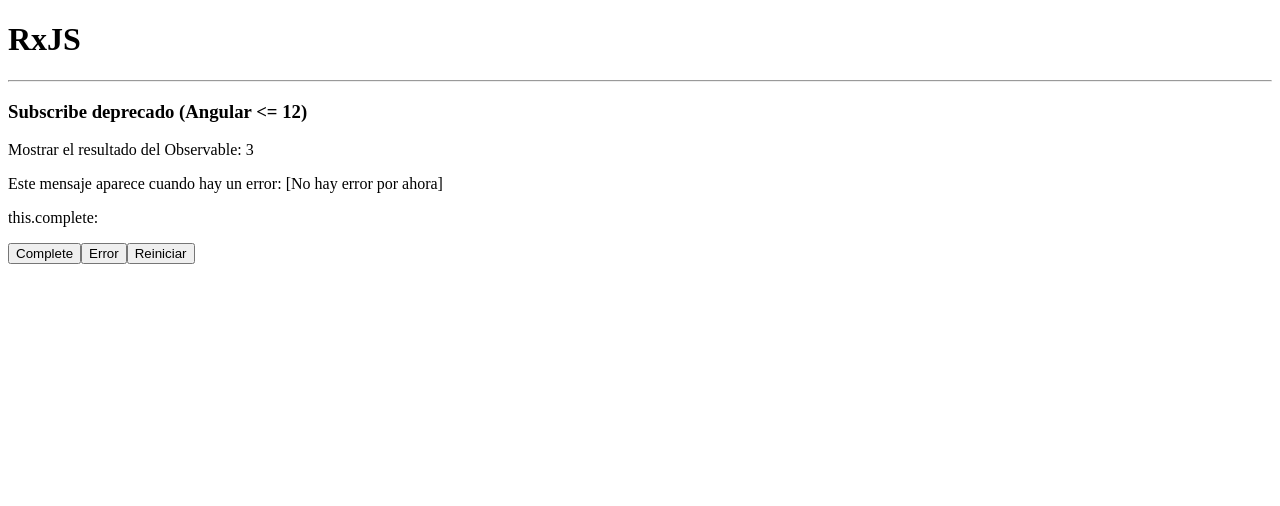
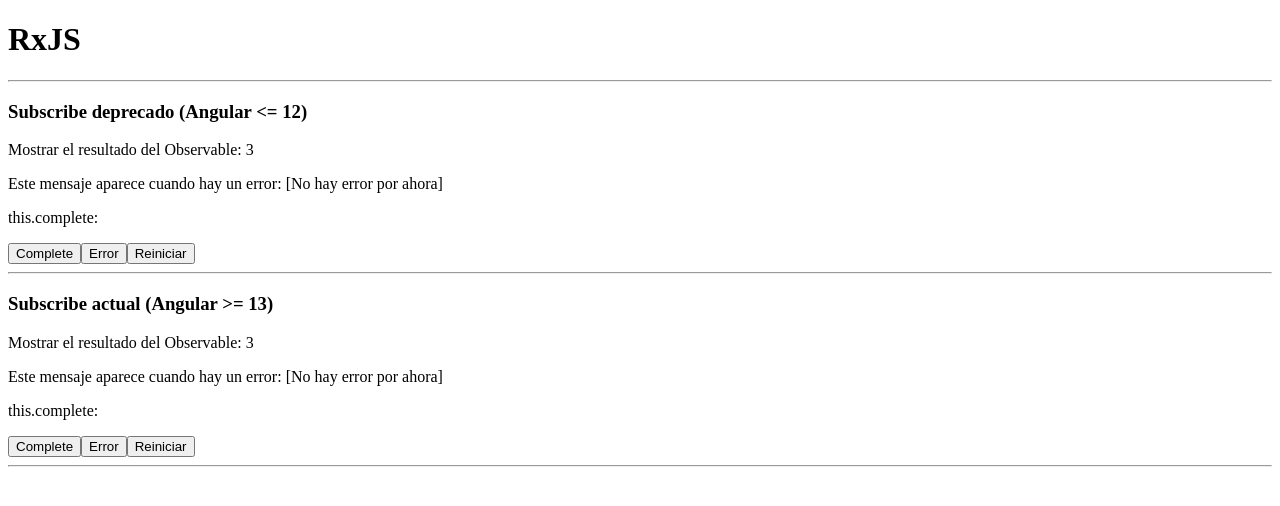
Before and after one commit to ClaudiaQuezadaRiquelme/yirsis-05-rxjs-directivas, an Angular app: page / in a window 1280 px wide. Shown: the top 506 px of the page. Built offline with nearby package versions, Linux system fonts and the light colour scheme.

Commit message:
observable actual

```diff
--- a/src/app/reactive/reactive-container/reactive-container.component.html
+++ b/src/app/reactive/reactive-container/reactive-container.component.html
@@ -5,3 +5,12 @@
 <button (click)="toCompleteSubscribeDeprecado()">Complete</button>
 <button (click)="toErrorSubscribeDeprecado()">Error</button>
 <button (click)="reiniciarSubscribeDeprecado()">Reiniciar</button>
+<hr>
+<h3>Subscribe actual (Angular >= 13)</h3>
+<p>Mostrar el resultado del Observable: {{numSubscribeActual}}</p>
+<p>Este mensaje aparece cuando hay un error: {{errorSubscribeActual || '[No hay error por ahora]'}}</p>
+<p>this.complete: {{completeSubscribeActual}}</p>
+<button (click)="toCompleteSubscribeActual()">Complete</button>
+<button (click)="toErrorSubscribeActual()">Error</button>
+<button (click)="reiniciarSubscribeActual()">Reiniciar</button>
+<hr>
--- a/src/app/reactive/reactive-container/reactive-container.component.ts
+++ b/src/app/reactive/reactive-container/reactive-container.component.ts
@@ -15,14 +15,20 @@
   errorSD: boolean = false;
   reiniciarSD: boolean = false;
 
+  numSubscribeActual: number = 0;
+  errorSubscribeActual: string = '';
+  completeSubscribeActual: string = '';
+  completarSA: boolean = false;
+  errorSA: boolean = false;
+  reiniciarSA: boolean = false;
+
   num: number = 0;
   error: string = '';
   complete: string = '';
 
   constructor() {
     this.executeMiObservableDeprecado();
-
-
+    this.executeMiObservableActual();
 
     const miObservable = new Observable<number>((observer)=> {
       let numObservable = 0;
@@ -36,19 +42,11 @@
       }, 2000);
     });
 
-    miObservable.subscribe(
-      (result)=> {
-        this.num = result;
-      },
-      (error) => {
-        console.log('error:', error);
-
-        this.error = error;
-      },
-      () => { // complete
-        this.complete = `Completado con num: ${this.num}`;
-      }
-    );
+    miObservable.subscribe({
+      next: (result)=> {},
+      error: (error)=> {},
+      complete: ()=> {}
+    });
   }
 
   ngOnInit(): void {
@@ -80,8 +78,6 @@
         this.numSubscribeDeprecado = result;
       },
       (error) => {
-        console.log('error:', error);
-
         this.errorSubscribeDeprecado = error;
       },
       () => { // complete
@@ -115,4 +111,62 @@
   toErrorSubscribeDeprecado() {
     this.errorSD = true;
   }
+
+  executeMiObservableActual() {
+    const miObservableActual = new Observable<number>((observer)=> {
+      let numObservableActual = 0;
+      setInterval(()=> {
+        if (this.reiniciarSA) {
+          numObservableActual = 0;
+          this.reiniciarSA = false;
+        }
+        numObservableActual++;
+        observer.next(numObservableActual);
+
+        if (this.completarSA) {
+          observer.complete();
+        }
+        if (this.errorSA) {
+          observer.error('Número erróneo.');
+        }
+      }, 1500);
+    });
+
+    miObservableActual.subscribe({
+      next: (result)=> {
+        this.numSubscribeActual = result;
+      },
+      error: (error)=> {
+        this.errorSubscribeActual = error;
+      },
+      complete: ()=> {
+        this.completeSubscribeActual = `Completado con num: ${this.numSubscribeActual}`;
+      }
+    });
+  }
+
+  variablesSubscribeActualReiniciar() {
+    this.completarSA = false;
+    this.errorSA = false;
+    this.errorSubscribeActual = '';
+    this.completeSubscribeActual = '';
+  }
+
+  reiniciarSubscribeActual() {
+    this.reiniciarSA = true;
+    if (this.errorSA || this.completarSA) { // executeAgainSA
+      this.numSubscribeActual = 0;
+      this.reiniciarSA = false;
+      this.variablesSubscribeActualReiniciar();
+      this.executeMiObservableActual();
+    }
+  }
+
+  toCompleteSubscribeActual() {
+    this.completarSA = true;
+  }
+
+  toErrorSubscribeActual() {
+    this.errorSA = true;
+  }
 }
```
